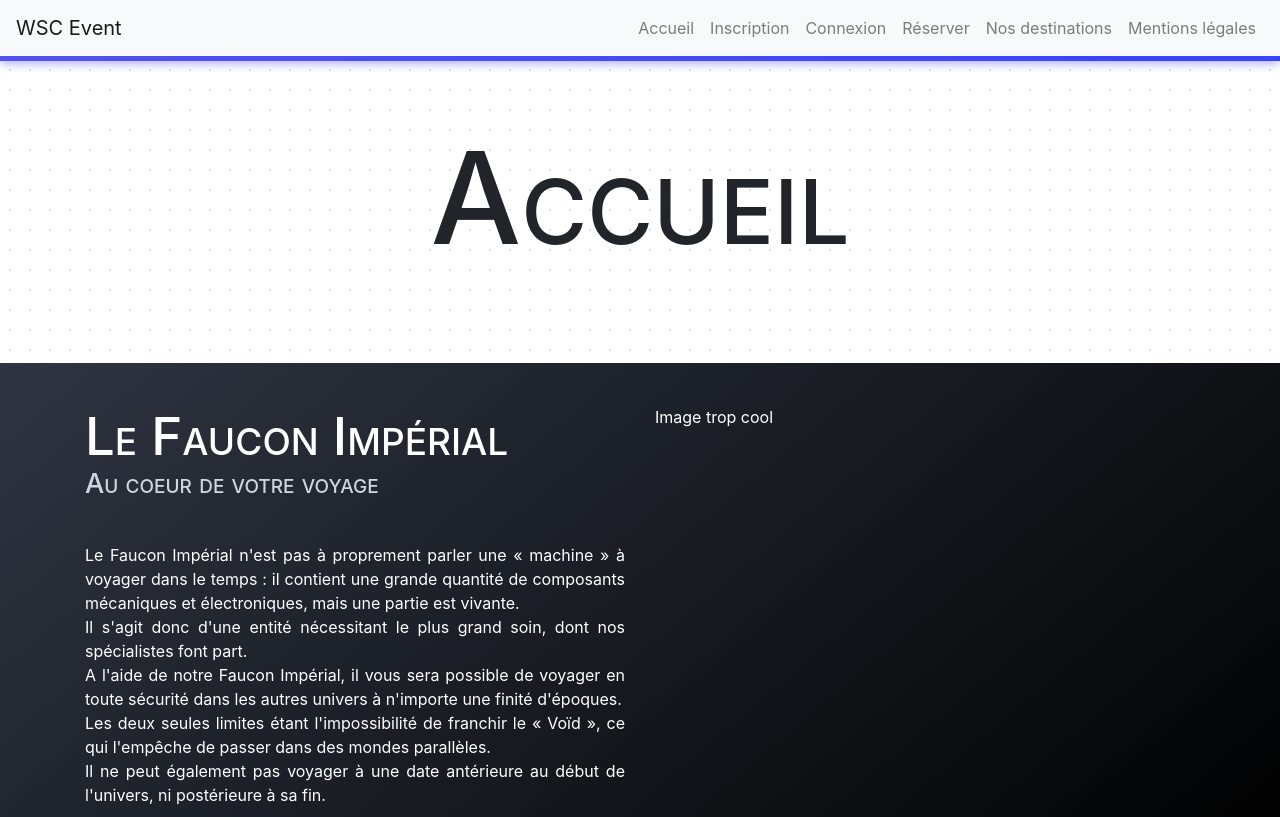
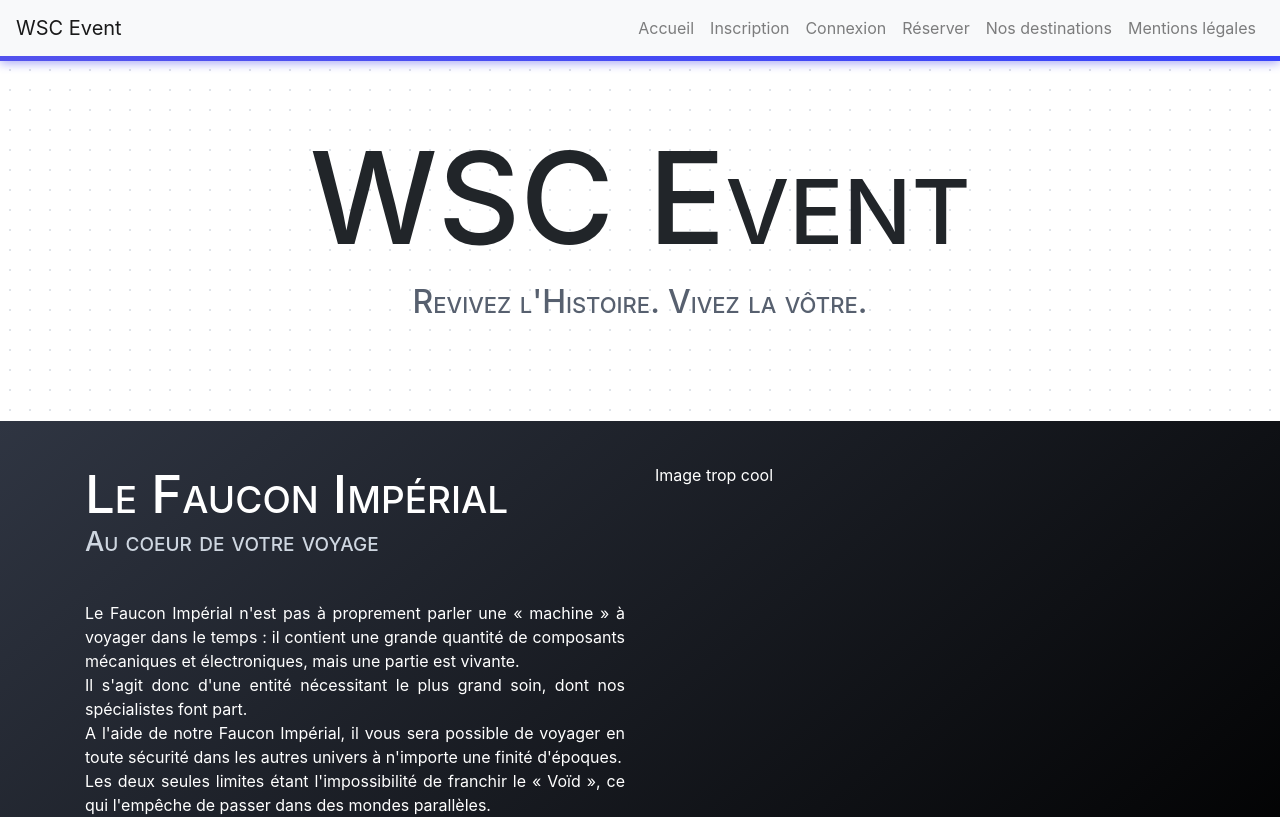
Before and after one commit to SkydeFR/TMP, a React (Create React App) app: page /~temoins/ in a window 1280 px wide. Shown: the top 817 px of the page. Built offline with nearby package versions, Linux system fonts and the light colour scheme.

Commit message:
Ajout d'un sous-titre au titre des pages

```diff
--- a/src/App.scss
+++ b/src/App.scss
@@ -65,12 +65,19 @@ h1 {
   font-size: 8em !important;
   text-align: center;
   padding-top: 60px !important;
-  padding-bottom: 80px !important;
+
 }
 
 h2 {
   font-size: 3.3em !important;
   margin-bottom: 0 !important;
+}
+
+h2.sous-titre {
+  font-size: 2em !important;
+  text-align: center;
+  color: $grisaille;
+  padding-bottom: 100px !important;
 }
 
 h3 {
--- a/src/Components/Home/Home.js
+++ b/src/Components/Home/Home.js
@@ -6,7 +6,8 @@ class Home extends Component {
   render() {
     return (
       <div>
-        <h1>Accueil</h1>
+        <h1>WSC Event</h1>
+        <h2 class="sous-titre">Revivez l'Histoire. Vivez la vôtre.</h2>
         <section id="faucon-imperial">
           <Container>
             <Row>
```
